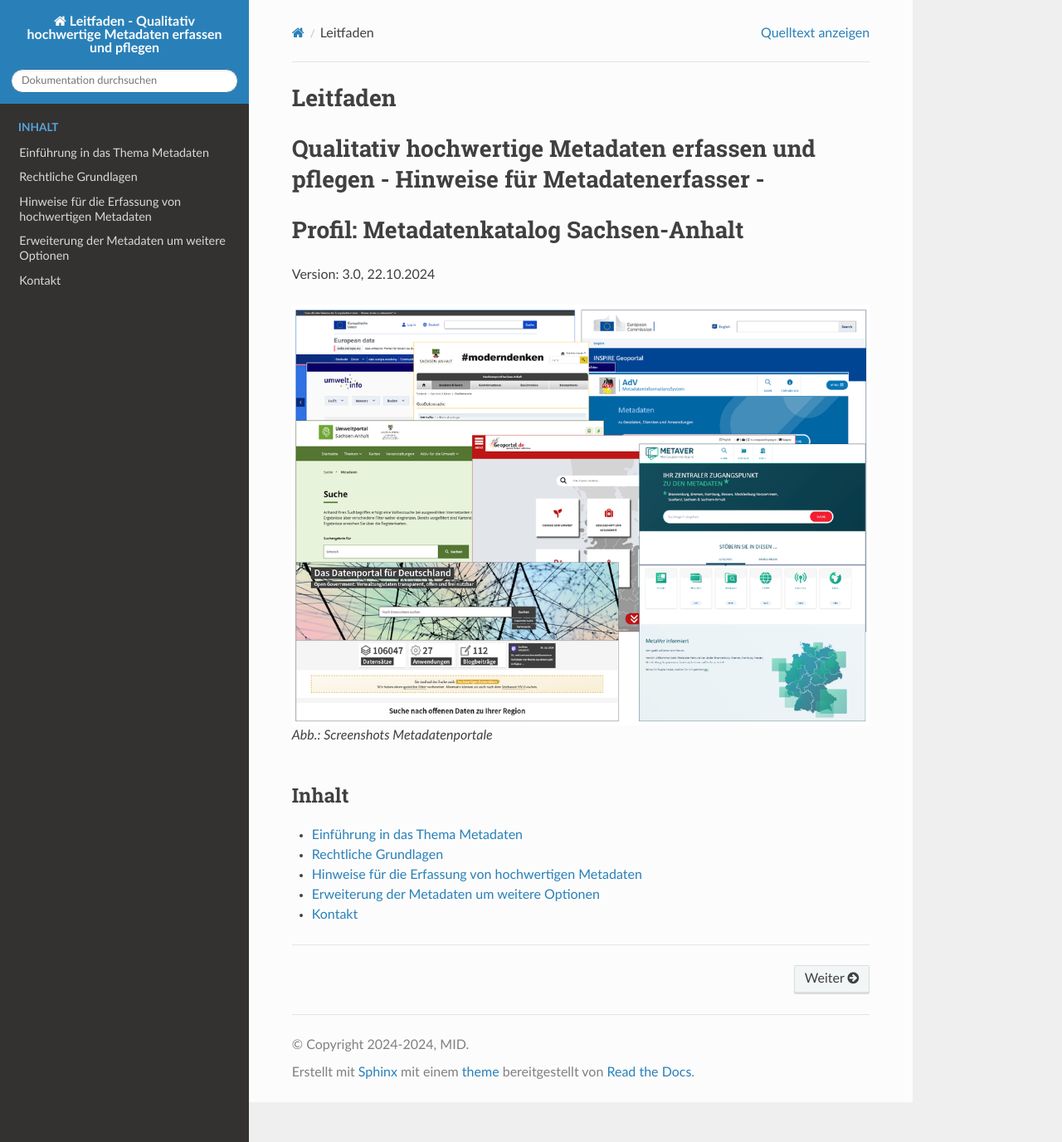
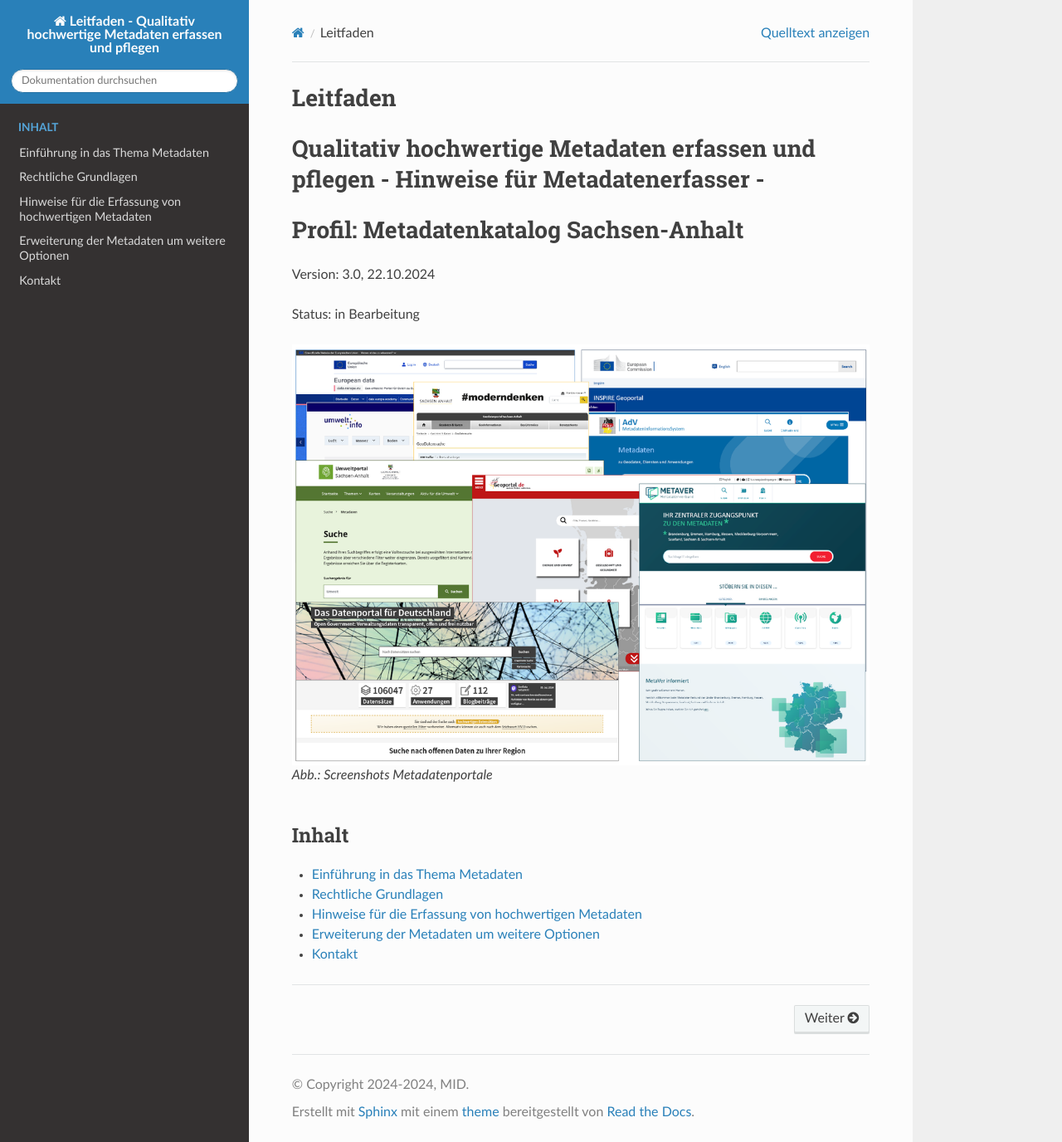
Before and after one commit to tomiwo/ingrid-mdk-st-high-quality-metadata, a Sphinx documentation site: the page built from docs/index.rst, in a window 1280 px wide and 1376 px high. Shown: the whole window at 83% size. Built offline with Sphinx 7.4.7 and the Read the Docs theme 3.1.0, drawn with Linux system fonts in a browser that asks for light colours.

Commit message:
Update index.rst

```diff
--- a/docs/index.rst
+++ b/docs/index.rst
@@ -15,6 +15,8 @@ Profil: Metadatenkatalog Sachsen-Anhalt
 ========================================
 
 Version: 3.0, 22.10.2024
+
+Status: in Bearbeitung
 
 
 .. figure:: img/startseite/metadatenportale.png
```
